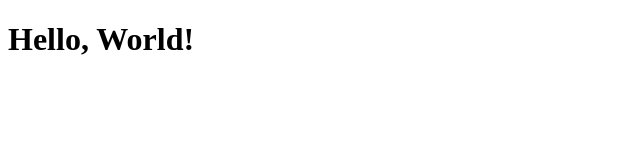
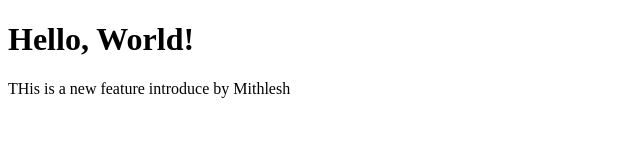
Before and after one commit to mithlesh17/newRepo, a plain HTML site: page index.html in a window 1280 px wide. Shown: the whole page, without its empty margins (0-640 px from the left). Drawn offline with Linux system fonts and the light colour scheme.

Commit message:
added new feature

```diff
--- a/index.html
+++ b/index.html
@@ -6,6 +6,6 @@
 <body>
 
     <h1>Hello, World!</h1>
-
+    <P>THis is a new feature introduce by Mithlesh</P>
 </body>
 </html>
```
